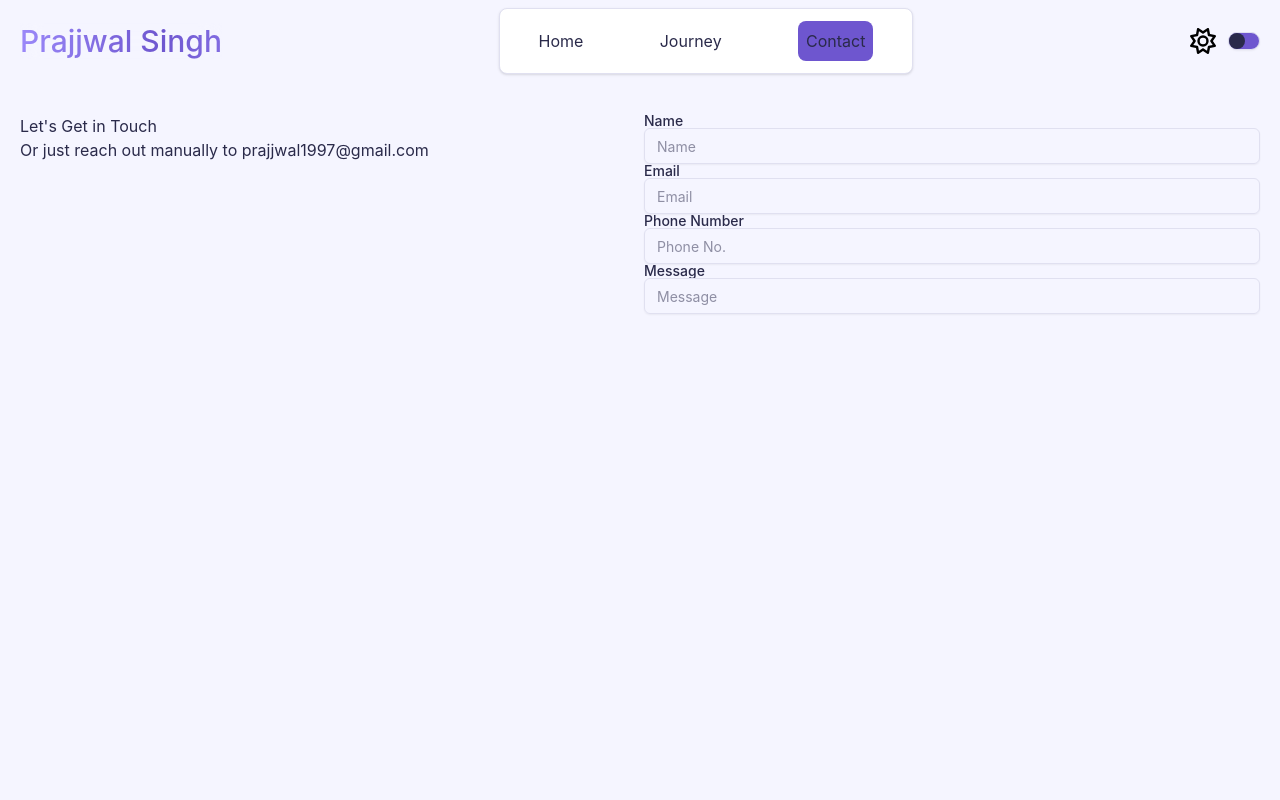
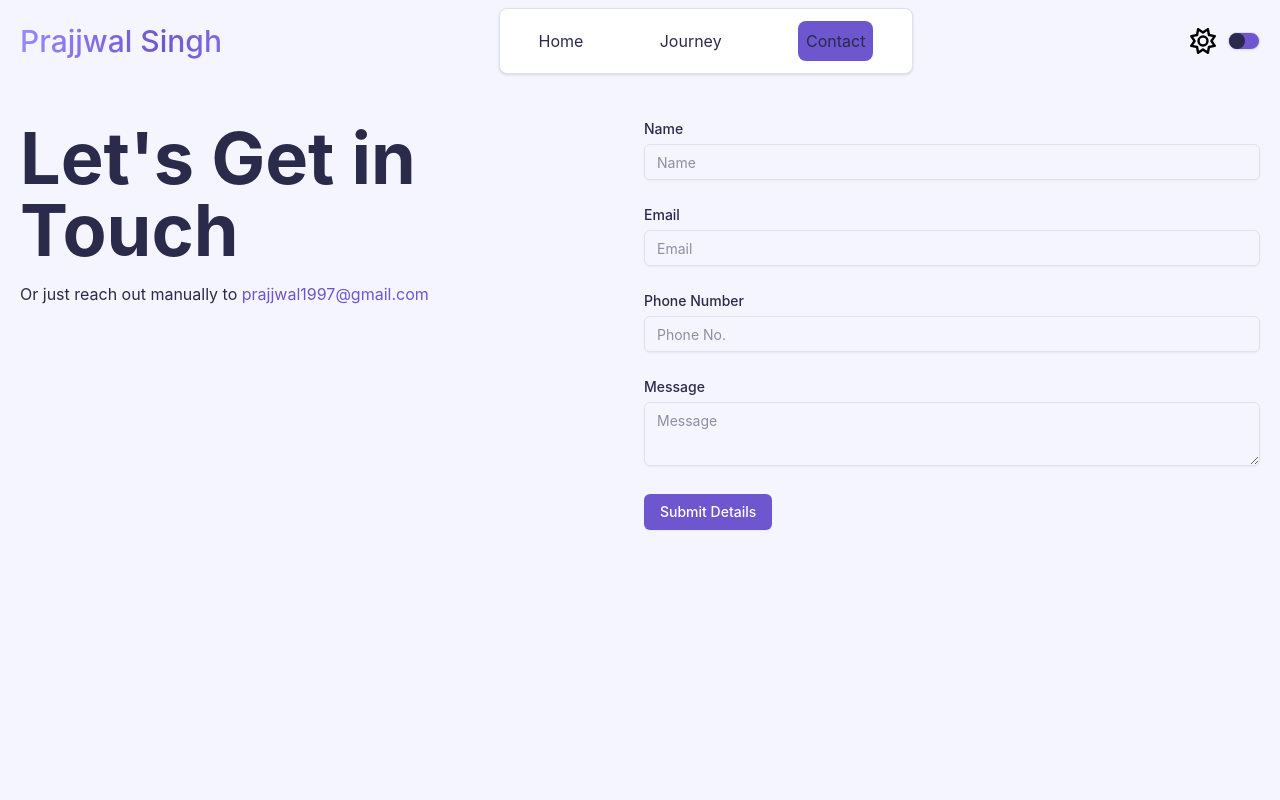
Before and after one commit to prajjwal2411/portfolio-v1, a Next.js app: page /contact in a window 1280 px wide. Shown: the top 800 px of the page. Built offline with nearby package versions, Linux system fonts and the light colour scheme.

Commit message:
Add form fields on contact page

```diff
--- a/src/app/contact/page.tsx
+++ b/src/app/contact/page.tsx
@@ -1,30 +1,37 @@
+import { Button } from "@/components/ui/button";
 import { Input } from "@/components/ui/input";
 import { Label } from "@/components/ui/label";
+import { Textarea } from "@/components/ui/textarea";
 
 export default function Contact(){
     return <>
-        <div className="grid grid-cols-2 grid-rows-2 gap-2 h-screen my-10">
+        <div className="grid grid-cols-2 grid-rows-2 gap-2 h-screen my-12">
             <div>
-                <div><h1>Let's Get in Touch</h1></div>
-                <div><p>Or just reach out manually to prajjwal1997@gmail.com</p></div> {/** Add a hyperlink to email ID*/}
+                <div><h1 className="text-7xl font-bold mb-4">Let's Get in Touch</h1></div>
+                <div><p>Or just reach out manually to <span><a className="text-(--primary)" href="mailto:prajjwal1997@gmail.com">prajjwal1997@gmail.com</a></span></p></div> {/** Add a hyperlink to email ID*/}
             </div>
             <div>
-                <div>
-                    <Label htmlFor="name">Name</Label>
+                <form action="">
+                    <div className="mb-7">
+                        <Label className="mb-2" htmlFor="name">Name</Label>
                         <Input type="text" id="name" name="name" placeholder="Name"/>
                     </div>
-                <div>
-                    <Label htmlFor="email">Email</Label>
+                    <div className="my-7">
+                        <Label className="mb-2" htmlFor="email">Email</Label>
                         <Input type="email" id="email" name="email" placeholder="Email"/>
                     </div>
-                <div>
-                    <Label htmlFor="phone">Phone Number</Label>
+                    <div className="my-7">
+                        <Label className="mb-2" htmlFor="phone">Phone Number</Label>
                         <Input type="text" id="phone" name="phone" placeholder="Phone No."/>
                     </div>
-                <div>
-                    <Label htmlFor="message">Message</Label>
-                    <Input type="text" id="message" name="message" placeholder="Message"/>
+                    <div className="my-7">
+                        <Label className="mb-2" htmlFor="message">Message</Label>
+                        <Textarea id="message" name="message" placeholder="Message"/>
                     </div>
+                    <div className="mt-7">
+                        <Button type="submit" className="m-auto">Submit Details</Button>
+                    </div>
+                </form>
                 <div></div>
             </div>
         </div>
```
Lines whose indentation alone changed are shown as unchanged.
